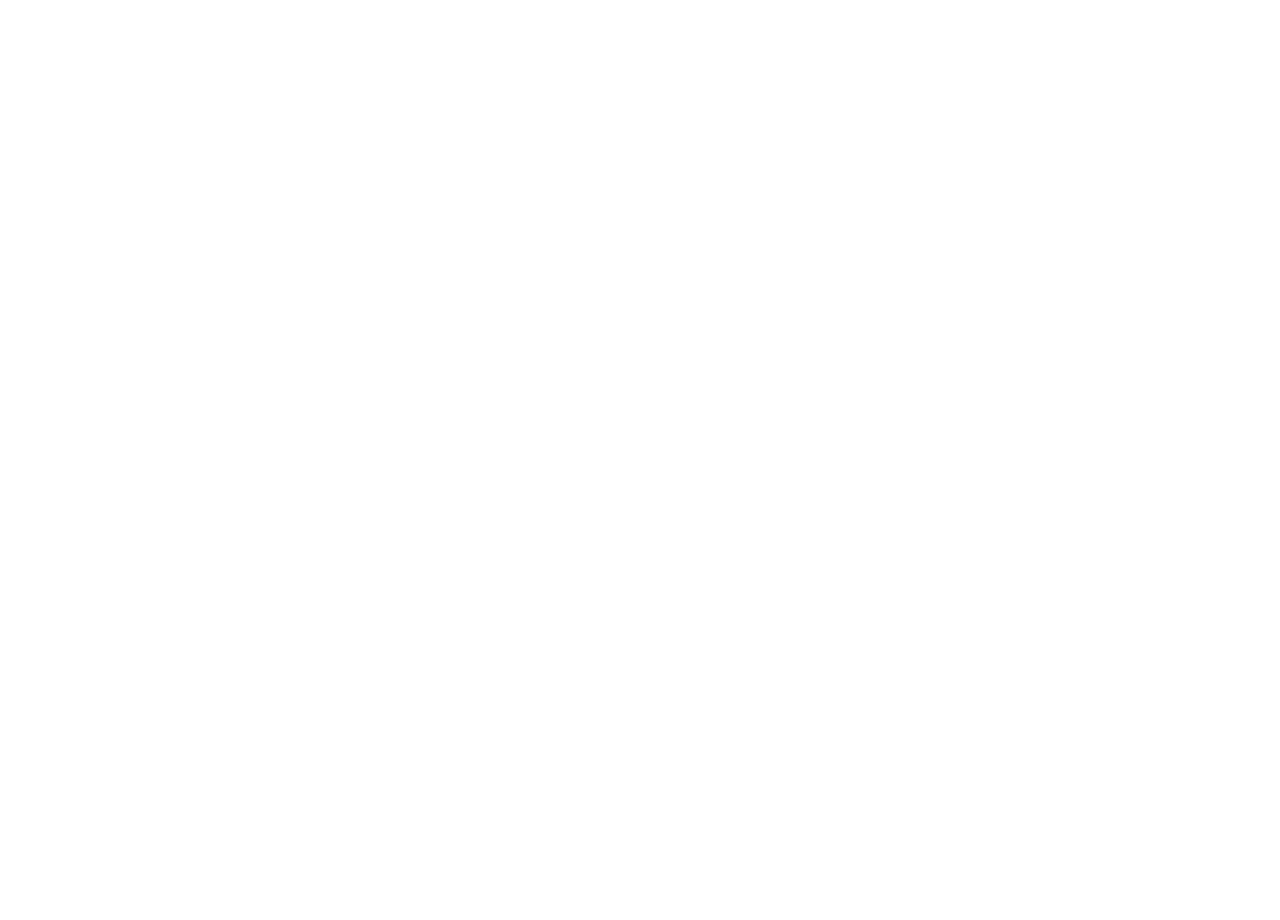
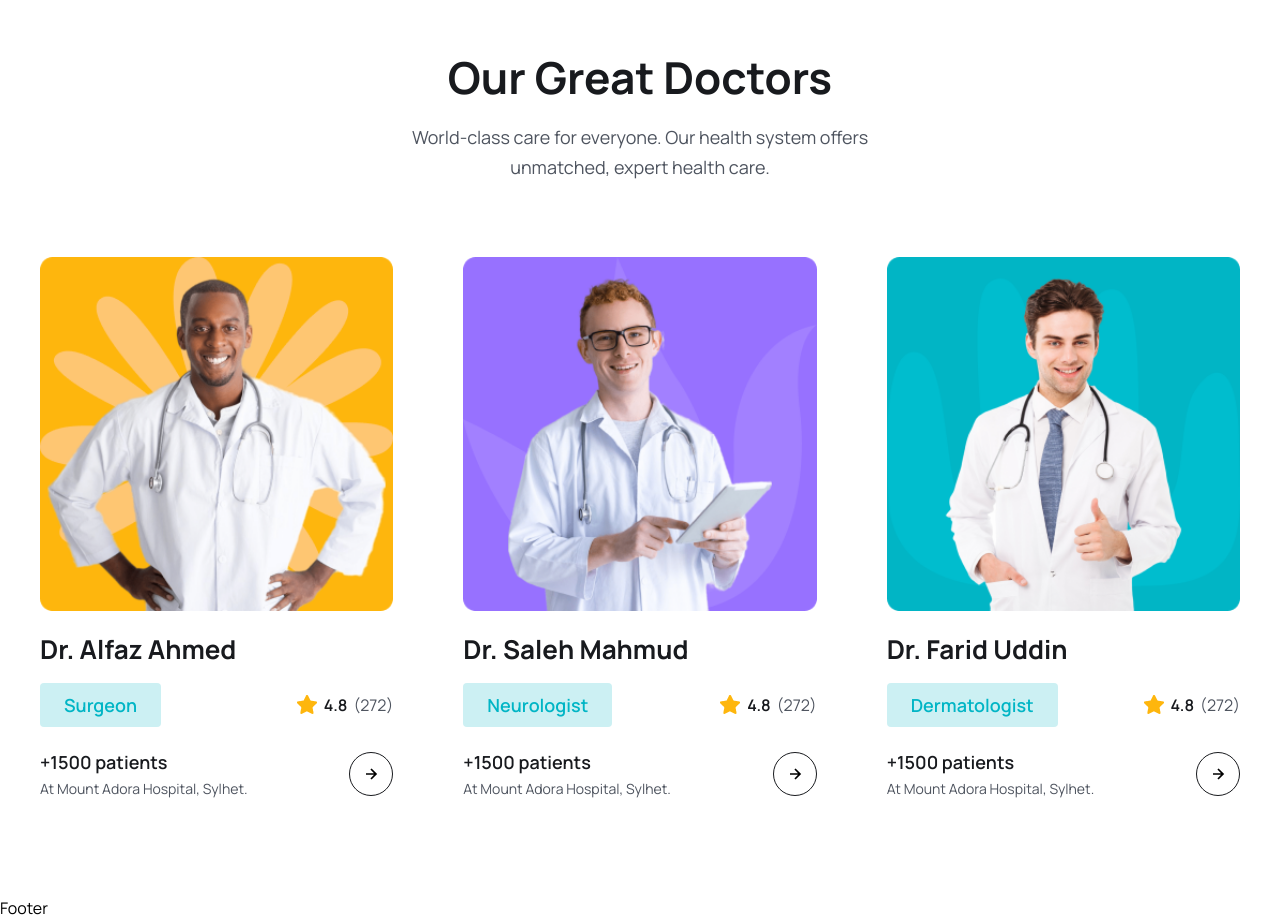
Before and after one commit to ting11222001/Health-Booking-Website, a React (Vite) app in the folder frontend/: page / in a window 1280 px wide. Shown: the part 3820-4740 px from the top of the page. Before the commit the page ends 3819 px from the top, so only its background shows below. Built offline with nearby package versions, Linux system fonts and the light colour scheme.

Commit message:
Add our great doctors section in the home page.

```diff
--- a/frontend/src/assets/data/doctors.js
+++ b/frontend/src/assets/data/doctors.js
@@ -6,7 +6,7 @@
   {
     id: "01",
     name: "Dr. Alfaz Ahmed",
-    specialty: "Surgeon",
+    specialization: "Surgeon",
     avgRating: 4.8,
     totalRating: 272,
     photo: doctorImg01,
@@ -16,7 +16,7 @@
   {
     id: "02",
     name: "Dr. Saleh Mahmud",
-    specialty: "Neurologist",
+    specialization: "Neurologist",
     avgRating: 4.8,
     totalRating: 272,
     photo: doctorImg02,
@@ -26,7 +26,7 @@
   {
     id: "03",
     name: "Dr. Farid Uddin",
-    specialty: "Dermatologist",
+    specialization: "Dermatologist",
     avgRating: 4.8,
     totalRating: 272,
     photo: doctorImg03,
--- /dev/null
+++ b/frontend/src/components/Doctors/DoctorCard.jsx
@@ -0,0 +1,58 @@
+/* eslint-disable react/prop-types */
+import starIcon from "../../assets/images/Star.png"
+import { Link } from "react-router-dom"
+import { BiRightArrowAlt } from "react-icons/bi"
+
+const DoctorCard = ({ doctor }) => {
+  const { name, avgRating, totalRating, photo, specialization, totalPatients, hospital } = doctor
+  return (
+    <div className="p-3 lg:p-5">
+      <div>
+        <img src={photo} className="w-full" alt="" />
+      </div>
+
+      <h2 className="text-[18px] leading-[30px] lg:text-[26px] lg:leading-9
+      text-headingColor font-[700] mt-3 lg:mt-5
+      ">
+        {name}
+      </h2>
+
+      <div className="mt-2 lg:mt-4 flex items-center justify-between">
+        <span className="bg-[#CCF0F3] text-irisBlueColor py-1 px-2
+        lg:py-2 lg:px-6 text-[18px] rounded leading-4 lg:leading-7 font-semibold">
+          {specialization}
+        </span>
+
+        <div className="flex items-center gap-[6px]">
+          <span className="flex items-center gap-[6px] text-[14px] leading-6
+          lg:text-[16px] lg:leading-7 font-semibold text-headingColor">
+            <img src={starIcon} className="" alt="" />
+            {avgRating}
+          </span>
+          <span className="text-[14px] leading-6
+          lg:text-[16px] lg:leading-7 font-[400] text-textColor">
+            ({totalRating})
+          </span>
+        </div>
+      </div>
+
+      <div className="mt-[18px] lg:mt-5 flex items-center justify-between">
+        <div>
+          <h3 className="text-[16px] leading-7 lg:text-[18px] lg:leading-[30px] font-semibold text-headingColor">+{totalPatients} patients</h3>
+          <p className="text-[14px] leading-6 font-[400] text-textColor">At {hospital}</p>
+        </div>
+
+        <Link
+          to="/doctors/1"
+          className="w-[44px] h-[44px] rounded-full border border-solid border-[#181A1E]
+          flex items-center justify-center group hover:bg-primaryColor hover:border-none"
+        >
+          <BiRightArrowAlt className="group-hover:text-white w-6 h-5" />
+        </Link>
+      </div>
+
+    </div>
+  )
+}
+
+export default DoctorCard
--- /dev/null
+++ b/frontend/src/components/Doctors/DoctorList.jsx
@@ -0,0 +1,15 @@
+import { doctors } from '../../assets/data/doctors'
+import DoctorCard from './DoctorCard'
+
+const DoctorList = () => {
+  return (
+    <div className='grid grid-cols-1 sm:grid-cols-2 md:grid-cols-3
+    gap-5 lg:gap-[30px] mt-[30px] lg:mt-[55px]'>
+      {doctors.map((doctor) => (
+        <DoctorCard doctor={doctor} key={doctor.id} />
+      ))}
+    </div>
+  )
+}
+
+export default DoctorList
--- a/frontend/src/pages/Home.jsx
+++ b/frontend/src/pages/Home.jsx
@@ -11,6 +11,7 @@
 import featureImg from "../assets/images/feature-img.png"
 import videoImg from "../assets/images/video-icon.png"
 import avatarIcon from "../assets/images/avatar-icon.png"
+import DoctorList from "../components/Doctors/DoctorList"
 
 const Home = () => {
   return (
@@ -200,6 +201,21 @@
           </div>
         </div>
       </section >
+
+      {/* === our great doctors === */}
+      <section>
+        <div className="container">
+          <div className="xl:w-[470px] mx-auto">
+            <h2 className="heading text-center">Our Great Doctors</h2>
+            <p className="text__para text-center">
+              World-class care for everyone. Our health system offers unmatched,
+              expert health care.
+            </p>
+          </div>
+
+          <DoctorList />
+        </div>
+      </section>
     </>
   )
 }
```
